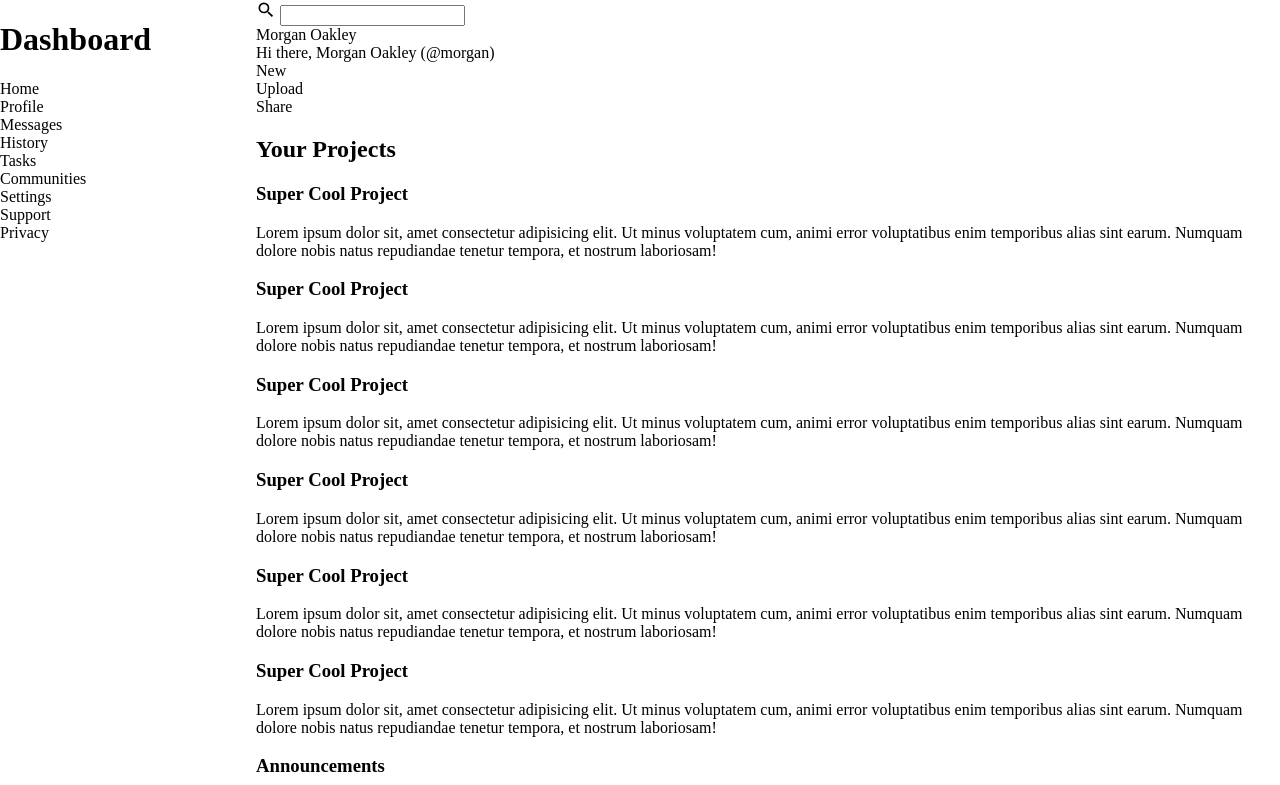
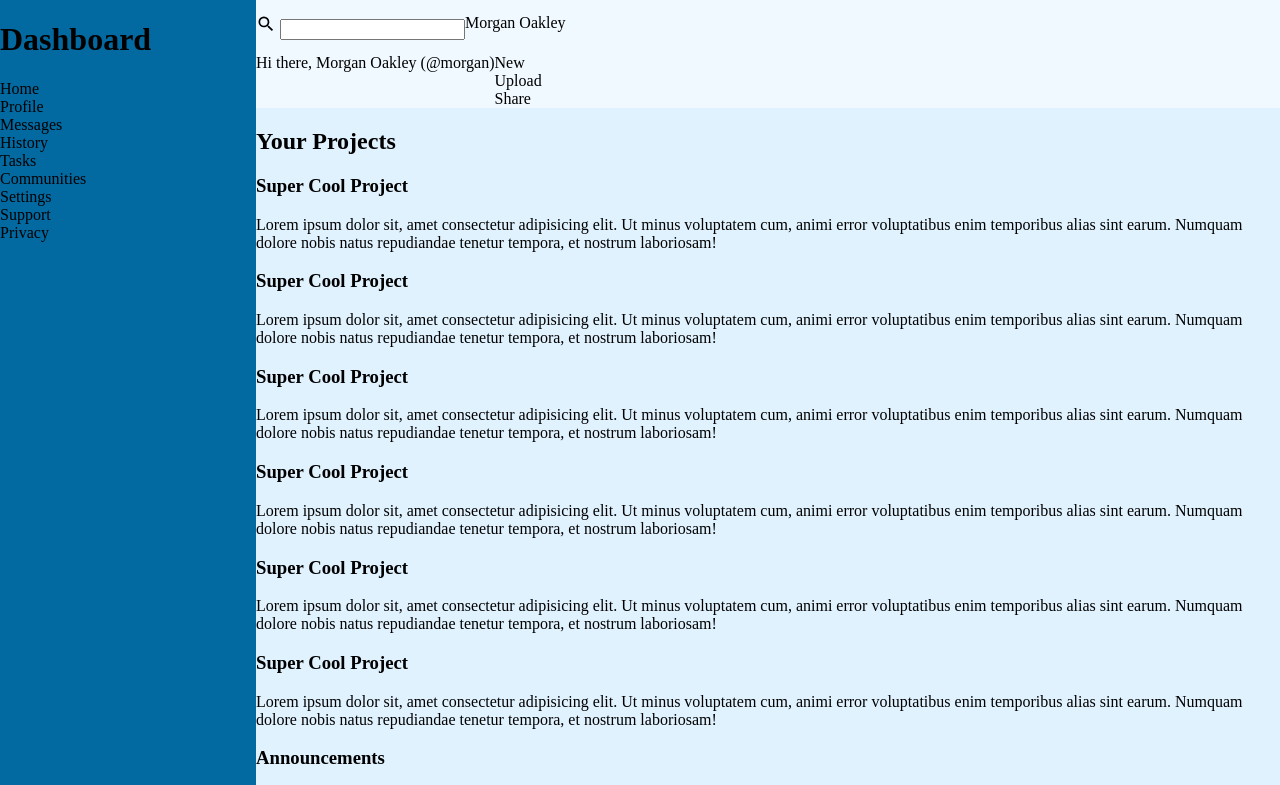
Before and after one commit to simon8800/top-admin-dashboard, a plain HTML site: page index.html in a window 1280 px wide. Shown: the top 785 px of the page. Drawn offline with Linux system fonts and the light colour scheme.

Commit message:
Start styling sidebar and header

```diff
--- a/index.html
+++ b/index.html
@@ -8,14 +8,14 @@
   </head>
   <body>
     <div class="header">
-      <div class="header row-1">
+      <div class="row-1">
         <div class="search">
           <span><img src="./Assets/magnify.svg" alt="magnifying glass" /></span>
           <input type="search" name="search-bar" id="search-bar" />
         </div>
         <div class="user">Morgan Oakley</div>
       </div>
-      <div class="header row-2">
+      <div class="row-2">
         <div class="hello">Hi there, Morgan Oakley (@morgan)</div>
         <div class="project-actions">
           <div>New</div>
--- a/styles.css
+++ b/styles.css
@@ -10,10 +10,26 @@ body {
 
 .sidebar {
     grid-area: 1 / 1 / 3 / 2;
+    background-color: #0369a1;
 }
 
 .header, .main-content {
     grid-column: 2 / 3;
+}
+
+.header {
+    background-color: #f0f9ff;
+    display: grid;
+    grid-template-rows: 1fr 1fr;
+    align-items: center;
+}
+
+.main-content {
+    background-color: #e0f2fe;
+}
+
+.row-1, .row-2 {
+    display: flex;
 }
 
 .search > span {
```
